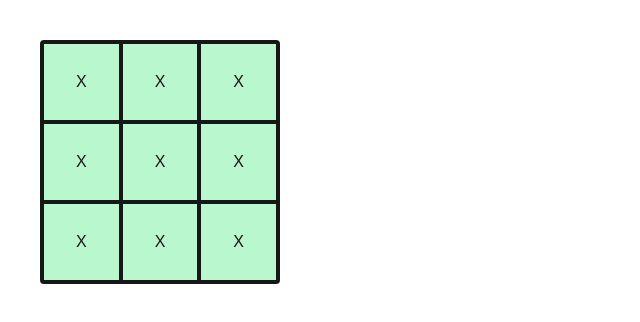
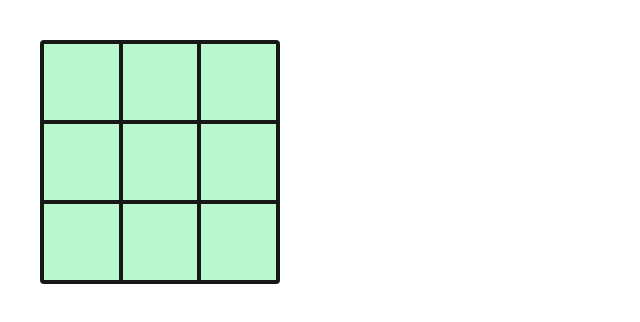
Before and after one commit to Vijaykumar308/select-deselect, a Next.js app: page /tic-tac-toe in a window 1280 px wide. Shown: the top 322 px of the page, without its empty margins (0-640 px from the left). Built offline with nearby package versions, Linux system fonts and the light colour scheme.

Commit message:
logic implementing

```diff
--- a/src/app/tic-tac-toe/components/Board.jsx
+++ b/src/app/tic-tac-toe/components/Board.jsx
@@ -1,24 +1,25 @@
 'use client';
 
+import { useState } from "react";
 import Square from "./Square";
 
 const Board = () => {
     return<>
         <div className="board-container bg-green-200 w-60 border-2 rounded m-10">
             <div className="board-row flex justify-evenl">
-                <Square />
-                <Square />
-                <Square />
+                <Square index={0}/>
+                <Square index={1}/>
+                <Square index={2}/>
             </div>
              <div className="board-row flex justify-evenly">
-                <Square />
-                <Square />
-                <Square />
+                <Square index={3}/>
+                <Square index={4}/>
+                <Square index={5}/>
             </div>
              <div className="board-row flex justify-evenly">
-                <Square />
-                <Square />
-                <Square />
+                <Square index={6}/>
+                <Square index={7}/>
+                <Square index={8}/>
             </div>
         </div>
     </>
--- a/src/app/tic-tac-toe/components/Square.jsx
+++ b/src/app/tic-tac-toe/components/Square.jsx
@@ -1,9 +1,24 @@
 'use client';
 
-const Square = () => {
+import { useState } from "react";
+
+const Square = ({index}) => {
+    const [state, setState] = useState(Array(9).fill(null));
+    const [isXTurn, setIsXTurn] = useState(true);
+
+
+    const handleClicked = (id) => {
+        const symbole = "X";
+        console.log('clicked in func: '+id);
+        const copyState = [...state];
+        copyState[id] = symbole;
+        console.log(copyState);
+        setState([...copyState]);
+    }
+
     return <>
-        <div className="square border-2 w-80 h-20 flex justify-center items-center">
-           X
+        <div className="square border-2 w-80 h-20 flex justify-center items-center" onClick={() => handleClicked(index)}>
+          {state[index]}
         </div>
     </>
 }
```
